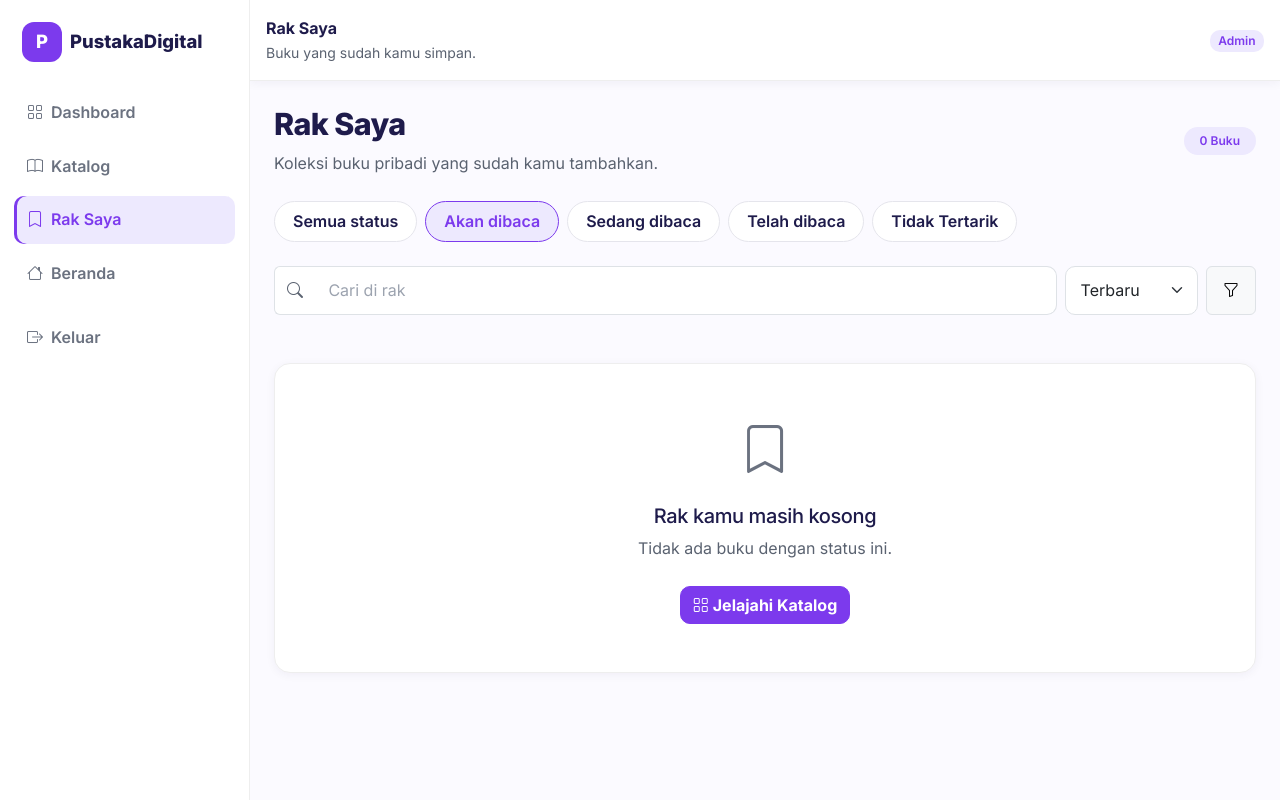
After one commit to 0Zeroiszero/Perpustakaan-berbasis-web, a PHP site: page /Perpustakaan-berbasis-web/public/my-shelf.php?status=to_read in a window 1280 px wide. The commit adds this page. Run offline with PHP 8.4, Linux system fonts and the light colour scheme; a user stored in the database is signed in; data comes from the database, SQL or seed files in the repository.

Commit message:
SPEC-07: Rak Saya tab 4 status, aksi koleksi milik sesi, dashboard user statistik COUNT

```diff
--- a/includes/auth_guard.php
+++ b/includes/auth_guard.php
@@ -126,6 +126,18 @@ function next_valid(string $next): bool
         && !preg_match('#/(login|register)\.php#', $next);
 }
 
+// URL kembali setelah POST: referer bila lokal, else fallback.
+function url_kembali(string $fallback): string
+{
+    $ref = $_SERVER['HTTP_REFERER'] ?? '';
+    $path = (string) (parse_url($ref, PHP_URL_PATH) ?? '');
+    $query = parse_url($ref, PHP_URL_QUERY);
+    if ($query) {
+        $path .= '?' . $query;
+    }
+    return next_valid($path) ? $path : $fallback;
+}
+
 function csrf_token(): string
 {
     if (empty($_SESSION['csrf'])) {
--- /dev/null
+++ b/includes/partials/sidebar.php
@@ -0,0 +1,49 @@
+<?php
+// Sidebar dashboard bersama (user & admin). Pemanggil menyetel $aktif dan $admin (bool).
+?>
+<aside id="sidebar" class="sidebar">
+    <a class="navbar-brand d-flex align-items-center gap-2 mb-4 px-2" href="<?= url('index.php') ?>">
+        <span class="logo">P</span>
+        PustakaDigital
+    </a>
+    <nav class="nav flex-column">
+        <a class="nav-link <?= ($aktif ?? '') === 'dashboard' ? 'active' : '' ?>" href="<?= dashboard_url() ?>"
+            <?= ($aktif ?? '') === 'dashboard' ? 'aria-current="page"' : '' ?>>
+            <i class="bi bi-grid me-2" aria-hidden="true"></i>
+            Dashboard
+        </a>
+        <?php if (!empty($admin)): ?>
+            <a class="nav-link <?= ($aktif ?? '') === 'books' ? 'active' : '' ?>" href="<?= url('admin/books.php') ?>">
+                <i class="bi bi-journal-bookmark me-2" aria-hidden="true"></i>
+                Kelola Buku
+            </a>
+            <a class="nav-link <?= ($aktif ?? '') === 'users' ? 'active' : '' ?>" href="<?= url('admin/users.php') ?>">
+                <i class="bi bi-people me-2" aria-hidden="true"></i>
+                Kelola Pengguna
+            </a>
+            <a class="nav-link <?= ($aktif ?? '') === 'masters' ? 'active' : '' ?>" href="<?= url('admin/publishers.php') ?>">
+                <i class="bi bi-building me-2" aria-hidden="true"></i>
+                Master Data
+            </a>
+        <?php endif; ?>
+        <a class="nav-link <?= ($aktif ?? '') === 'katalog' ? 'active' : '' ?>" href="<?= url('catalog.php') ?>">
+            <i class="bi bi-book me-2" aria-hidden="true"></i>
+            Katalog
+        </a>
+        <?php if (empty($admin)): ?>
+            <a class="nav-link <?= ($aktif ?? '') === 'rak' ? 'active' : '' ?>" href="<?= url('my-shelf.php') ?>"
+                <?= ($aktif ?? '') === 'rak' ? 'aria-current="page"' : '' ?>>
+                <i class="bi bi-bookmark me-2" aria-hidden="true"></i>
+                Rak Saya
+            </a>
+        <?php endif; ?>
+        <a class="nav-link" href="<?= url('index.php') ?>">
+            <i class="bi bi-house me-2" aria-hidden="true"></i>
+            Beranda
+        </a>
+        <a class="nav-link logout" href="<?= url('logout.php') ?>">
+            <i class="bi bi-box-arrow-right me-2" aria-hidden="true"></i>
+            Keluar
+        </a>
+    </nav>
+</aside>
--- /dev/null
+++ b/public/my-shelf.php
@@ -0,0 +1,231 @@
+<?php
+// Rak Saya: tab 4 status server-side; kartu + CTA sesuai kontrak UI lama.
+require __DIR__ . '/../includes/book_helper.php';
+wajib_login();
+header('Cache-Control: no-store');
+
+$status = (string) ($_GET['status'] ?? '');
+if (!isset(STATUS_LABEL[$status])) {
+    $status = '';
+}
+
+$sql = 'SELECT c.status, c.created_at, v.*, rp.last_page
+        FROM collections c
+        JOIN v_books_catalog v ON v.book_id = c.book_id
+        LEFT JOIN reading_progress rp ON rp.user_id = c.user_id AND rp.book_id = c.book_id
+        WHERE c.user_id = ?';
+$params = [akun()['id']];
+if ($status !== '') {
+    $sql .= ' AND c.status = ?';
+    $params[] = $status;
+}
+$sql .= ' ORDER BY c.created_at DESC, v.book_id DESC';
+$rak = rows($sql, $params);
+
+$genre_list = rows('SELECT name FROM genres ORDER BY name');
+
+$judul = 'Rak Saya - PustakaDigital';
+$css = ['my-shelf.css'];
+$aktif = 'rak';
+require __DIR__ . '/../includes/partials/head.php';
+require __DIR__ . '/../includes/partials/sidebar.php';
+?>
+
+<div class="main-with-sidebar">
+    <header class="topbar p-3">
+        <div class="d-flex align-items-center gap-3">
+            <button id="mobileMenu" class="btn btn-light mobile-menu" aria-label="Buka menu">
+                <i class="bi bi-list" aria-hidden="true"></i>
+            </button>
+            <div>
+                <b>Rak Saya</b>
+                <div class="small text-secondary">
+                    Buku yang sudah kamu simpan.
+                </div>
+            </div>
+            <div class="ms-auto">
+                <span class="badge bg-ungu-muda text-ungu"><?= e(ucfirst(akun()['role'])) ?></span>
+            </div>
+        </div>
+    </header>
+    <main class="container-fluid p-3 p-lg-4">
+        <div class="d-flex flex-wrap justify-content-between align-items-center mb-4">
+            <div>
+                <h1 class="page-title page-title-sm">Rak Saya</h1>
+                <p class="text-secondary mb-0">Koleksi buku pribadi yang sudah kamu tambahkan.</p>
+            </div>
+            <span id="jumlahRak" class="badge bg-ungu-muda text-ungu rounded-pill px-3 py-2" aria-live="polite"><?= count($rak) ?>
+                Buku</span>
+        </div>
+
+        <?php tampilkan_flash(); ?>
+
+        <!-- TAB STATUS: filter server-side lewat ?status= -->
+        <div class="d-flex flex-wrap gap-2 mb-3" role="group" aria-label="Filter status rak">
+            <a class="category-btn <?= $status === '' ? 'active' : '' ?>" href="<?= url('my-shelf.php') ?>"
+                <?= $status === '' ? 'aria-current="page"' : '' ?>>Semua status</a>
+            <?php foreach (STATUS_LABEL as $nilai => $label): ?>
+                <a class="category-btn <?= $status === $nilai ? 'active' : '' ?>"
+                    href="<?= url('my-shelf.php?status=' . $nilai) ?>"
+                    <?= $status === $nilai ? 'aria-current="page"' : '' ?>><?= e($label) ?></a>
+            <?php endforeach; ?>
+        </div>
+
+        <!-- TOOLBAR RAK — UI saja sesuai kontrak lama (belum ada logika JS). -->
+        <div class="rak-toolbar mb-3">
+            <div class="row g-2">
+                <div class="col">
+                    <label class="visually-hidden" for="cariRak">Cari buku di rak</label>
+                    <div class="input-group">
+                        <span class="input-group-text bg-white border-end-0"><i
+                                class="bi bi-search text-secondary" aria-hidden="true"></i></span>
+                        <input id="cariRak" type="search" class="form-control border-start-0"
+                            placeholder="Cari di rak">
+                    </div>
+                </div>
+                <div class="col-auto d-none d-md-block">
+                    <label class="visually-hidden" for="urutRak">Urutkan buku</label>
+                    <select id="urutRak" class="form-select">
+                        <option value="terbaru">Terbaru</option>
+                        <option value="az">Judul A-Z</option>
+                        <option value="progres">Progres Baca</option>
+                    </select>
+                </div>
+                <div class="col-auto">
+                    <button type="button" class="btn btn-light border h-100 px-3" data-bs-toggle="modal"
+                        data-bs-target="#modalFilterRak" aria-label="Urutkan dan filter rak">
+                        <i class="bi bi-funnel" aria-hidden="true"></i>
+                    </button>
+                </div>
+            </div>
+        </div>
+
+        <div class="row g-4 grid-buku" id="rakGrid">
+            <?php foreach ($rak as $b):
+                // Persentase diturunkan saat render dari last_page/page_count (bukan kolom tersimpan).
+                $progres = match ($b['status']) {
+                    'finished' => 100,
+                    'to_read' => 0,
+                    default => (int) $b['page_count'] > 0
+                        ? max(1, min(99, (int) round(((int) $b['last_page'] / (int) $b['page_count']) * 100)))
+                        : 0,
+                };
+                $selesai = $b['status'] === 'finished';
+                $badgeStatus = match ($b['status']) {
+                    'finished' => 'bg-success-subtle text-success',
+                    'reading' => 'bg-ungu-muda text-ungu',
+                    'not_interested' => 'bg-danger-subtle text-danger',
+                    default => 'bg-biru-muda text-biru',
+                };
+                $badgeKategori = match ($b['genre_name']) {
+                    'Teknologi' => 'bg-biru-muda text-biru',
+                    'Novel' => 'bg-danger-subtle text-danger',
+                    default => 'bg-ungu-muda text-ungu',
+                };
+            ?>
+                <div class="col-6 col-lg-3 buku-rak">
+                    <div class="book-card">
+                        <div class="book-cover">
+                            <img src="<?= url(e($b['cover_path'])) ?>" alt="<?= e($b['title']) ?>" loading="lazy">
+                        </div>
+                        <div class="p-3">
+                            <span class="badge <?= $badgeKategori ?>"><?= e($b['genre_name']) ?></span>
+                            <h2 class="h5 fw-bold mt-2 mb-1"><?= e($b['title']) ?></h2>
+                            <p class="text-secondary small mb-2"><?= e($b['author_name']) ?></p>
+                            <div class="progress mb-1" style="height:7px;">
+                                <div class="progress-bar" style="width:<?= $progres ?>%;background:var(--ungu);"></div>
+                            </div>
+                            <?php if ($selesai): ?>
+                                <p class="small mb-3"><span class="badge <?= $badgeStatus ?> d-inline-block">Selesai Dibaca</span></p>
+                            <?php else: ?>
+                                <p class="small mb-3">
+                                    <span class="badge <?= $badgeStatus ?>"><?= e(STATUS_LABEL[$b['status']]) ?></span>
+                                    <span class="text-secondary ms-1"><?= $progres ?>%</span>
+                                </p>
+                            <?php endif; ?>
+                            <div class="d-grid gap-2">
+                                <?php if ($selesai): ?>
+                                    <a href="<?= url('catalog.php') ?>" class="btn btn-ungu"><i class="bi bi-compass me-1" aria-hidden="true"></i>Buku Selanjutnya</a>
+                                    <a href="<?= url('read.php?slug=' . urlencode($b['slug'])) ?>" class="btn btn-outline-secondary"><i class="bi bi-arrow-repeat me-1" aria-hidden="true"></i>Baca Ulang</a>
+                                <?php else: ?>
+                                    <a href="<?= url('read.php?slug=' . urlencode($b['slug'])) ?>" class="btn btn-baca"><i class="bi bi-book-half me-1" aria-hidden="true"></i><?= $b['status'] === 'reading' ? 'Lanjut Baca' : 'Baca Buku' ?></a>
+                                <?php endif; ?>
+                                <form method="post" action="<?= url('actions/collection-delete.php') ?>">
+                                    <?= csrf_field() ?>
+                                    <input type="hidden" name="book_id" value="<?= (int) $b['book_id'] ?>">
+                                    <button type="button" class="btn btn-light border w-100"
+                                        data-judul="<?= e($b['title']) ?>" onclick="hapusRak(this)">
+                                        <i class="bi bi-bookmark-x me-1" aria-hidden="true"></i>Hapus dari Rak
+                                    </button>
+                                </form>
+                            </div>
+                        </div>
+                    </div>
+                </div>
+            <?php endforeach; ?>
+        </div>
+
+        <div id="rakKosong" class="text-center py-5 <?= $rak ? 'd-none' : '' ?>" role="status">
+            <div class="card-clean p-5">
+                <i class="bi bi-bookmark" style="font-size:3rem;color:var(--abu)" aria-hidden="true"></i>
+                <h2 class="h5 mt-3">Rak kamu masih kosong</h2>
+                <p class="text-secondary"><?= $status !== '' ? 'Tidak ada buku dengan status ini.' : 'Simpan buku dari katalog untuk mulai membaca.' ?></p>
+                <a href="<?= url('catalog.php') ?>" class="btn btn-ungu mt-2">
+                    <i class="bi bi-grid me-1" aria-hidden="true"></i>Jelajahi Katalog
+                </a>
+            </div>
+        </div>
+    </main>
+</div>
+
+<!-- MODAL URUTKAN & FILTER — UI saja; opsi .btn-check berubah tanpa JS (kontrak lama). -->
+<div class="modal fade" id="modalFilterRak" tabindex="-1" aria-labelledby="modalFilterRakJudul" aria-hidden="true">
+    <div class="modal-dialog modal-dialog-centered modal-dialog-scrollable">
+        <div class="modal-content" style="border-radius:var(--radius-lg)">
+            <div class="modal-header border-0 pb-0">
+                <h2 class="modal-title h5 fw-bold" id="modalFilterRakJudul">
+                    <i class="bi bi-funnel me-2" aria-hidden="true"></i>
+                    Urutkan & filter rak
+                </h2>
+                <button type="button" class="btn-close" data-bs-dismiss="modal" aria-label="Tutup"></button>
+            </div>
+            <div class="modal-body">
+                <p class="info-label mb-2 d-md-none" id="labelUrutRak">Urutkan</p>
+                <div class="d-flex flex-wrap gap-2 mb-4 d-md-none" role="group" aria-labelledby="labelUrutRak">
+                    <input type="radio" class="btn-check" name="urutRakOpsi" id="urutTerbaru" checked>
+                    <label class="category-btn" for="urutTerbaru">Terbaru</label>
+                    <input type="radio" class="btn-check" name="urutRakOpsi" id="urutAZ">
+                    <label class="category-btn" for="urutAZ">Judul A-Z</label>
+                    <input type="radio" class="btn-check" name="urutRakOpsi" id="urutProgres">
+                    <label class="category-btn" for="urutProgres">Progres Baca</label>
+                </div>
+                <p class="info-label mb-2" id="labelStatusRak">Status</p>
+                <div class="d-flex flex-wrap gap-2 mb-4" role="group" aria-labelledby="labelStatusRak">
+                    <input type="radio" class="btn-check" name="statusRak" id="statusSemua" checked>
+                    <label class="category-btn" for="statusSemua">Semua status</label>
+                    <?php foreach (STATUS_LABEL as $nilai => $label): ?>
+                        <input type="radio" class="btn-check" name="statusRak" id="status<?= e(ucfirst($nilai)) ?>">
+                        <label class="category-btn" for="status<?= e(ucfirst($nilai)) ?>"><?= e($label) ?></label>
+                    <?php endforeach; ?>
+                </div>
+                <p class="info-label mb-2" id="labelKategoriRak">Kategori</p>
+                <div class="d-flex flex-wrap gap-2" role="group" aria-labelledby="labelKategoriRak">
+                    <?php foreach ($genre_list as $i => $g): ?>
+                        <input type="checkbox" class="btn-check" name="kategoriRak" id="kat<?= (int) $i ?>" checked>
+                        <label class="category-btn" for="kat<?= (int) $i ?>"><?= e($g['name']) ?></label>
+                    <?php endforeach; ?>
+                </div>
+            </div>
+            <div class="modal-footer border-0 pt-0">
+                <button type="button" class="btn btn-ungu w-100" data-bs-dismiss="modal">Terapkan</button>
+            </div>
+        </div>
+    </div>
+</div>
+
+<script src="https://cdn.jsdelivr.net/npm/bootstrap@5.3.3/dist/js/bootstrap.bundle.min.js"></script>
+<script src="<?= asset('js/script.js') ?>"></script>
+<script src="<?= asset('js/my-shelf.js') ?>"></script>
+</body>
+
+</html>
```
Also changed, not shown: public/actions/collection-delete.php (added, +17 -0 lines), public/actions/collection-save.php (added, +25 -0 lines), public/dashboard-user.php (added, +166 -0 lines), tests/smoke.php (+47 -0 lines).
